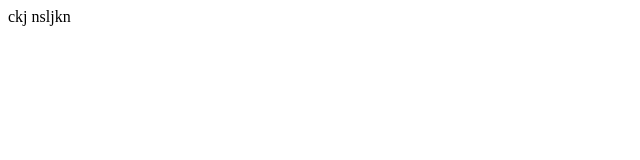
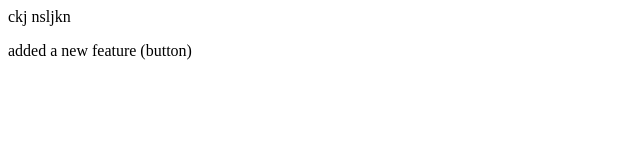
Before and after one commit to srikanthanugu/local-repo, a plain HTML site: page index.html in a window 1280 px wide. Shown: the whole page, without its empty margins (0-640 px from the left). Drawn offline with Linux system fonts and the light colour scheme.

```diff
--- a/index.html
+++ b/index.html
@@ -7,6 +7,6 @@
 </head>
 <body>
     ckj nsljkn
-
+    <p>added a new feature (button)</p>
 </body>
 </html>
```
